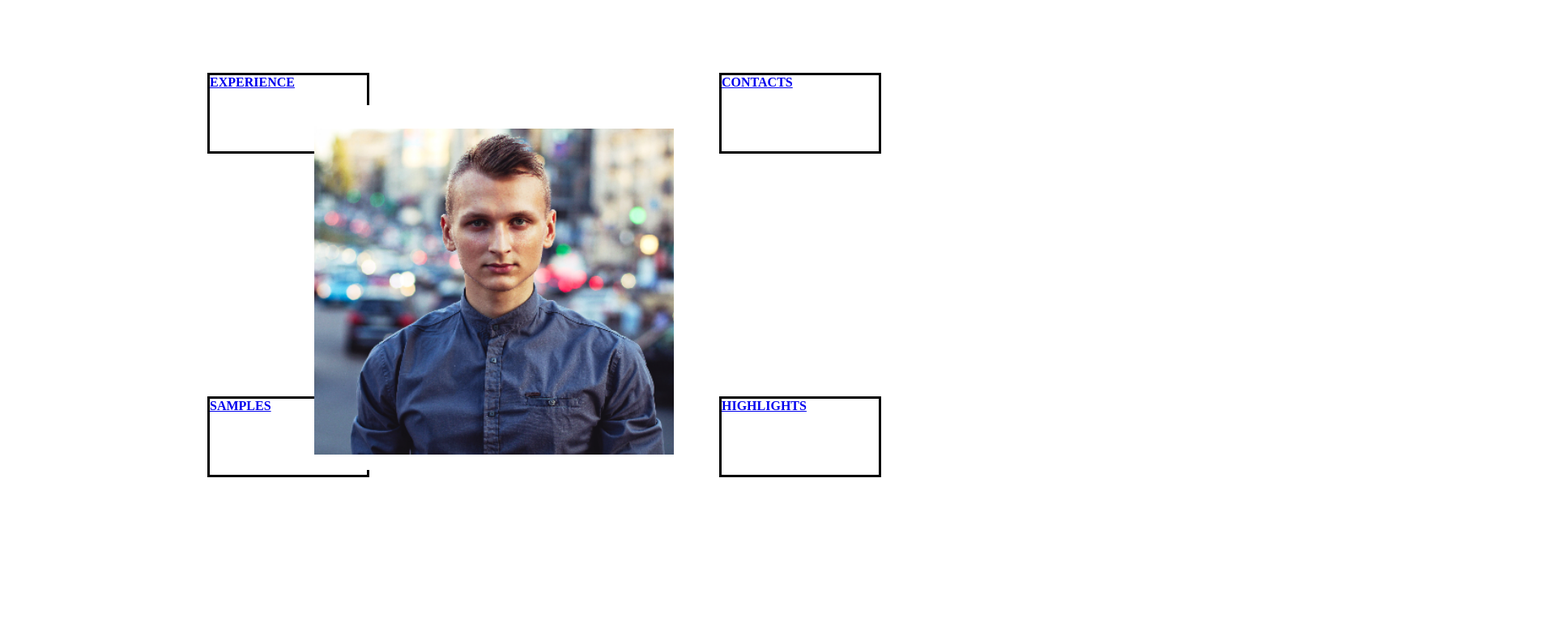
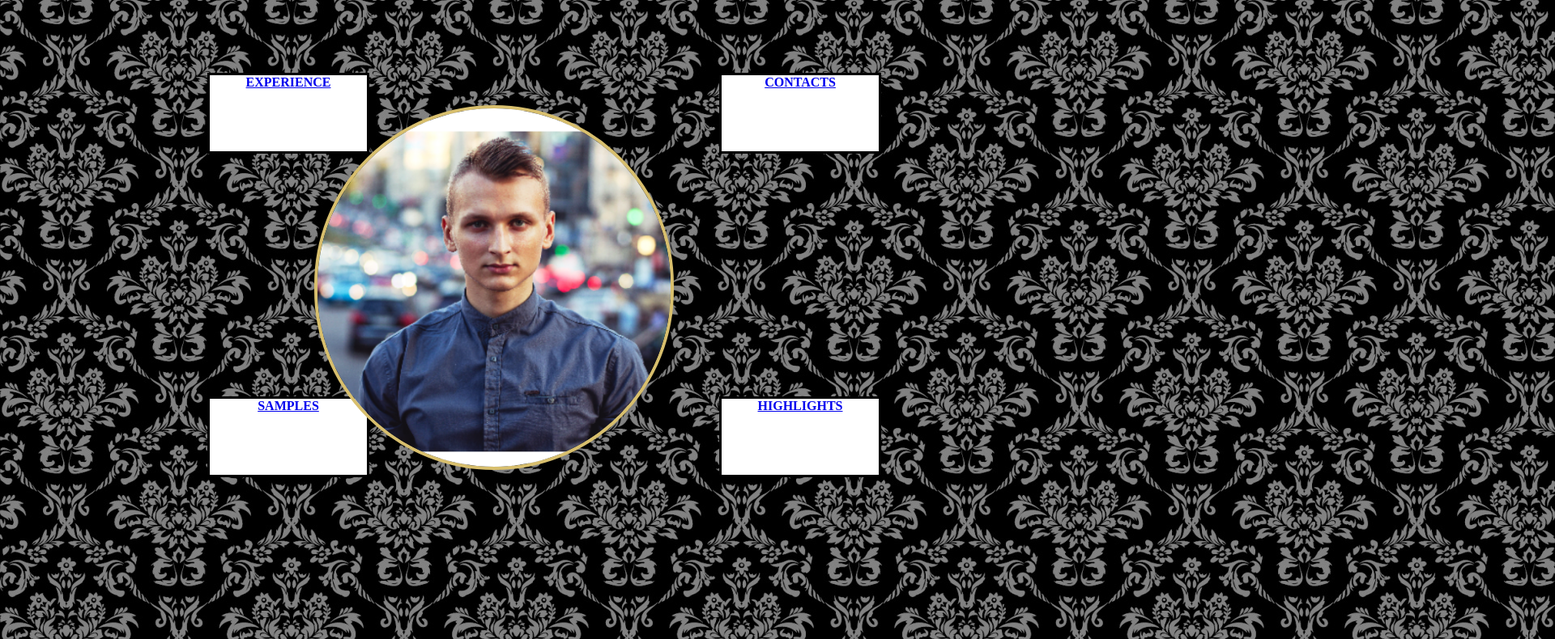
Before and after one commit to cashanevm/cashanevm.github.io, a plain HTML site: page public_html/practice 3/cvhtml.html in a window 1280 px wide. Shown: the part 70-860 px from the top of the page at 81% size, 1920 px wide, since content can reach past the window. Before the commit the page ends 800 px from the top, so only its background shows below. Drawn offline with Linux system fonts and the light colour scheme.

Commit message:
FIRSR COMITВ

```diff
--- a/public_html/practice 3/css/styleP3.css
+++ b/public_html/practice 3/css/styleP3.css
@@ -81,32 +81,58 @@ h2{padding: 20px 0 20px 0;
   width: 200px;
   height: 100px;
   border: 3px solid black;
+  background-color: white;
 
   }
 .botton2{
+
     position: absolute;
   top: 20%;
   left: 20%;
   width: 200px;
   height: 100px;
-  border: 3px solid black;}
+  border: 3px solid black;
+ background-color: white; }
 .botton3{position: absolute;
   top: 70%;
   right: 15%;
   width: 200px;
   height: 100px;
-  border: 3px solid black;}
+  border: 3px solid black;
+ background-color: white; }
 .botton4{
     position: absolute;
   top: 70%;
   left: 20%;
   width: 200px;
   height: 100px;
-  border: 3px solid black;}
+  border: 3px solid black;
+ background-color: white;
+
+}
 .fotor1{
-    position:absolute  ;
+
    width: 444px;
-
     right:  35%;
     top:25%;
+    position: absolute;
+    border-radius: 300px;
+    border-width: 4px;
+    border-color: #D8BF6D;
+    border-style: solid;
+
 }
+.background{
+    position: static;
+    z-index: -5;
+
+
+}
+.back{background-color: red;
+     color:#D8BF6D;
+}
+.textpos{
+  text-align:center;
+
+
+}
--- a/public_html/practice 3/cvhtml.html
+++ b/public_html/practice 3/cvhtml.html
@@ -12,21 +12,21 @@ and open the template in the editor.
         <link href="css/styleP3.css" rel="stylesheet" type="text/css"/>
     </head>
     <body>
-        <a href="practice 2.html"><b>BACK</b></a>
+        <a class="back" href="practice 2.html"><b>BACK</b></a>
         <div>
             <h1>Oleksandr Nevmerzhytskyi </h1>
 
 
+            <img class="background" src="images/backgraund.jpg" alt=""/>
 
-
-              <p class=" botton1"><a  href="tabs/contacts.html"><b>CONTACTS</b></a> </p>
-               <p class=" botton2"><a  href="tabs/experience.html"><b>EXPERIENCE </b></a> </p>
-               <p class=" botton3" ><a href="tabs/highlights.html"><b>HIGHLIGHTS </b></a> </p>
-               <p class=" botton4" ><a href="tabs/samples of work.html"> <b>SAMPLES</b></a> </p>
+              <p  class=" botton1 textpos"><a  href="tabs/contacts.html"><b  >CONTACTS</b></a> </p>
+               <p class=" botton2 textpos"><a  href="tabs/experience.html"><b>EXPERIENCE </b></a> </p>
+               <p class=" botton3 textpos" ><a href="tabs/highlights.html"><b>HIGHLIGHTS </b></a> </p>
+               <p class=" botton4 textpos" ><a href="tabs/samples of work.html"> <b>SAMPLES</b></a> </p>
 
 
 
-          <div > <p > <a class=" fotor1"  href="tabs/about.html"><img src="images/i.png" alt=""/></a></p></div>
+          <div  > <p > <a  href="tabs/about.html"><img class=" fotor1" src="images/i.png" alt=""/></a></p></div>
 
 
     </body>
```
Also changed, not shown: public_html/practice 3/tabs/about.html (+2 -2 lines), public_html/practice 3/tabs/contacts.html (+2 -2 lines), public_html/practice 3/tabs/experience.html (+2 -2 lines), public_html/practice 3/tabs/highlights.html (+1 -1 lines), public_html/practice 3/tabs/samples of work.html (+1 -1 lines), public_html/practice 3/images/backgraund.jpg (added).
